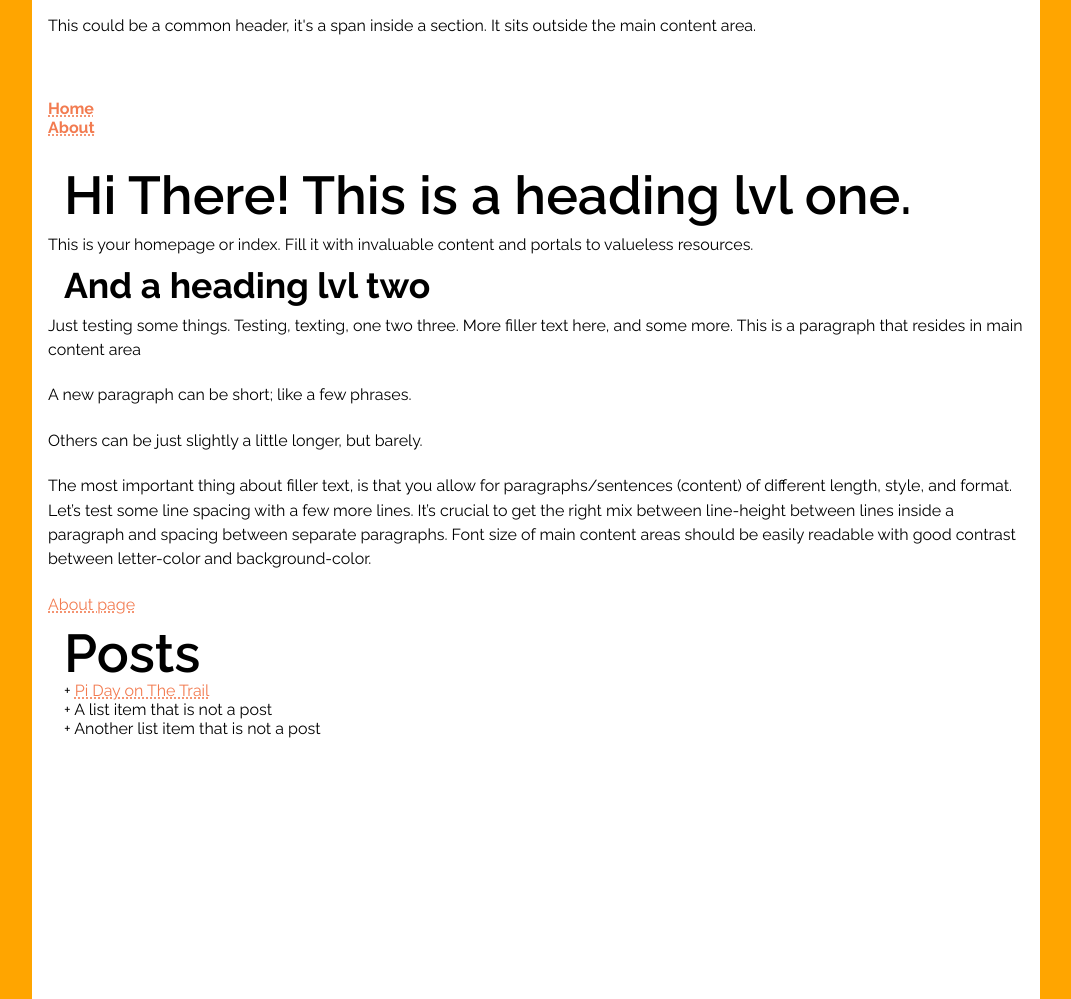
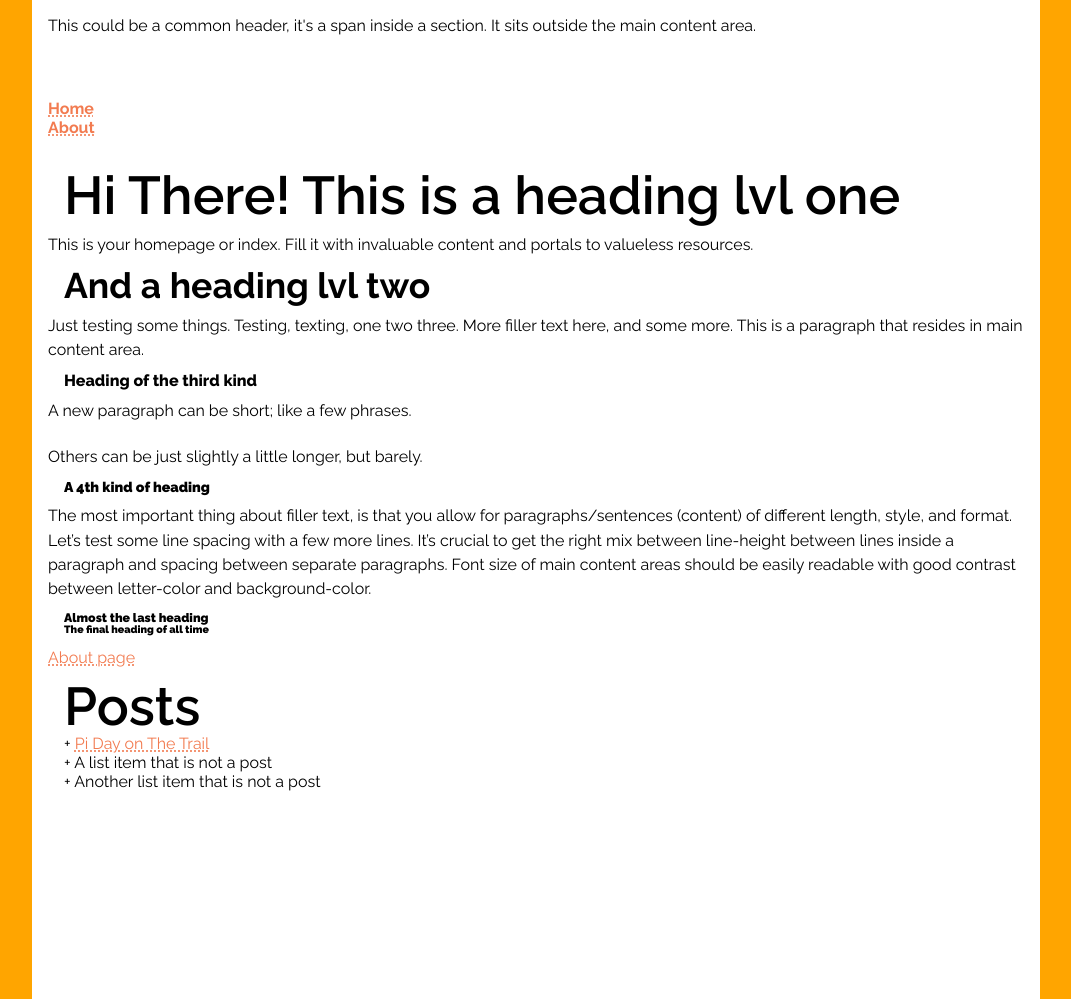
Before and after one commit to craigkraft/craigkraft.github.io, a Jekyll site: the page built from index.md, in a window 1280 px wide. Shown: the whole page, without its empty margins (104-1175 px from the left). Built offline with Jekyll 4.4.1, drawn with Linux system fonts in a browser that asks for light colours.

Commit message:
Update index.md

```diff
--- a/index.md
+++ b/index.md
@@ -3,18 +3,26 @@ layout: default
 title: Home
 ---
 
-# Hi There! This is a heading lvl one.
+# Hi There! This is a heading lvl one
 
 This is your homepage or index. Fill it with invaluable content and portals to valueless resources.
 
 ## And a heading lvl two
 
-Just testing some things. Testing, texting, one two three. More filler text here, and some more. This is a paragraph that resides in main content area
+Just testing some things. Testing, texting, one two three. More filler text here, and some more. This is a paragraph that resides in main content area.
+
+### Heading of the third kind
 
 A new paragraph can be short; like a few phrases.
 
 Others can be just slightly a little longer, but barely.
 
+#### A 4th kind of heading
+
 The most important thing about filler text, is that you allow for paragraphs/sentences (content) of different length, style, and format. Let's test some line spacing with a few more lines. It's crucial to get the right mix between line-height between lines inside a paragraph and spacing between separate paragraphs. Font size of main content areas should be easily readable with good contrast between letter-color and background-color.
 
+##### Almost the last heading
+
+###### The final heading of all time
+
 [About page](https://craigkraft.github.io/about)
```
